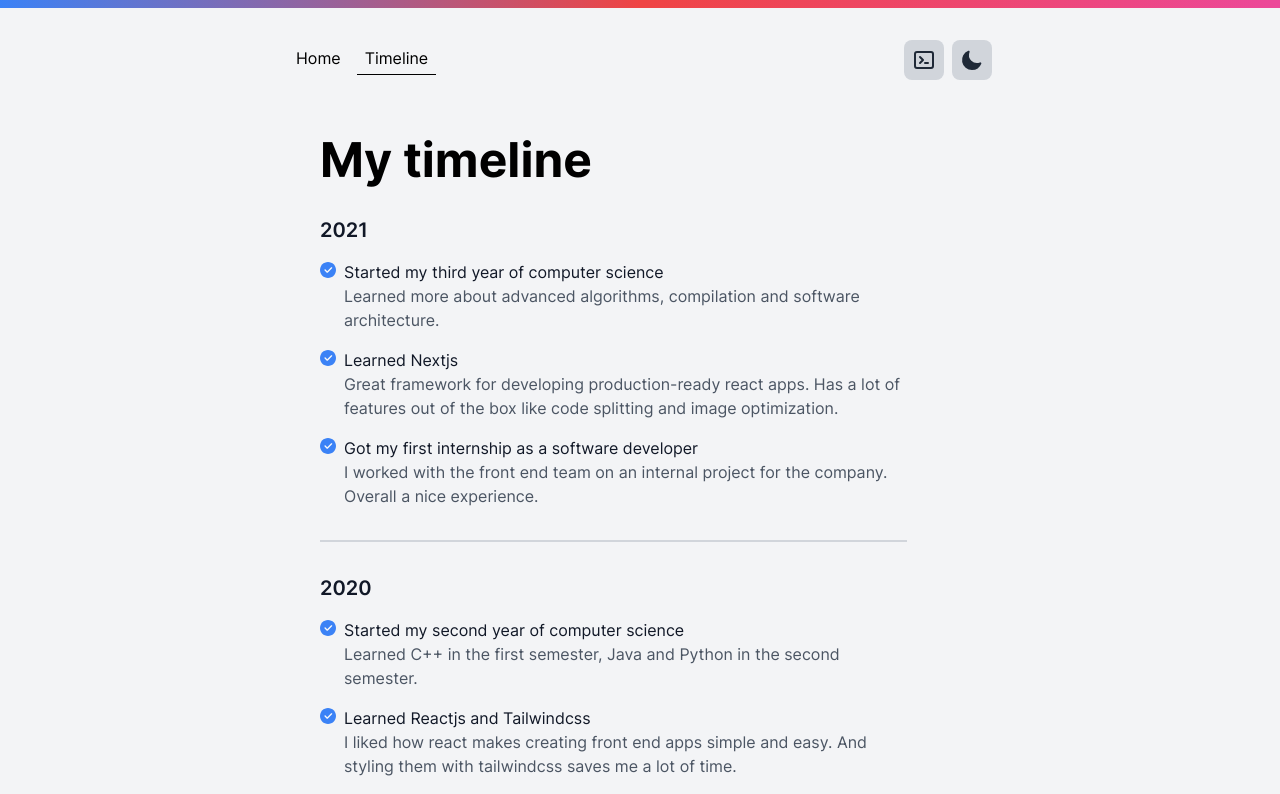
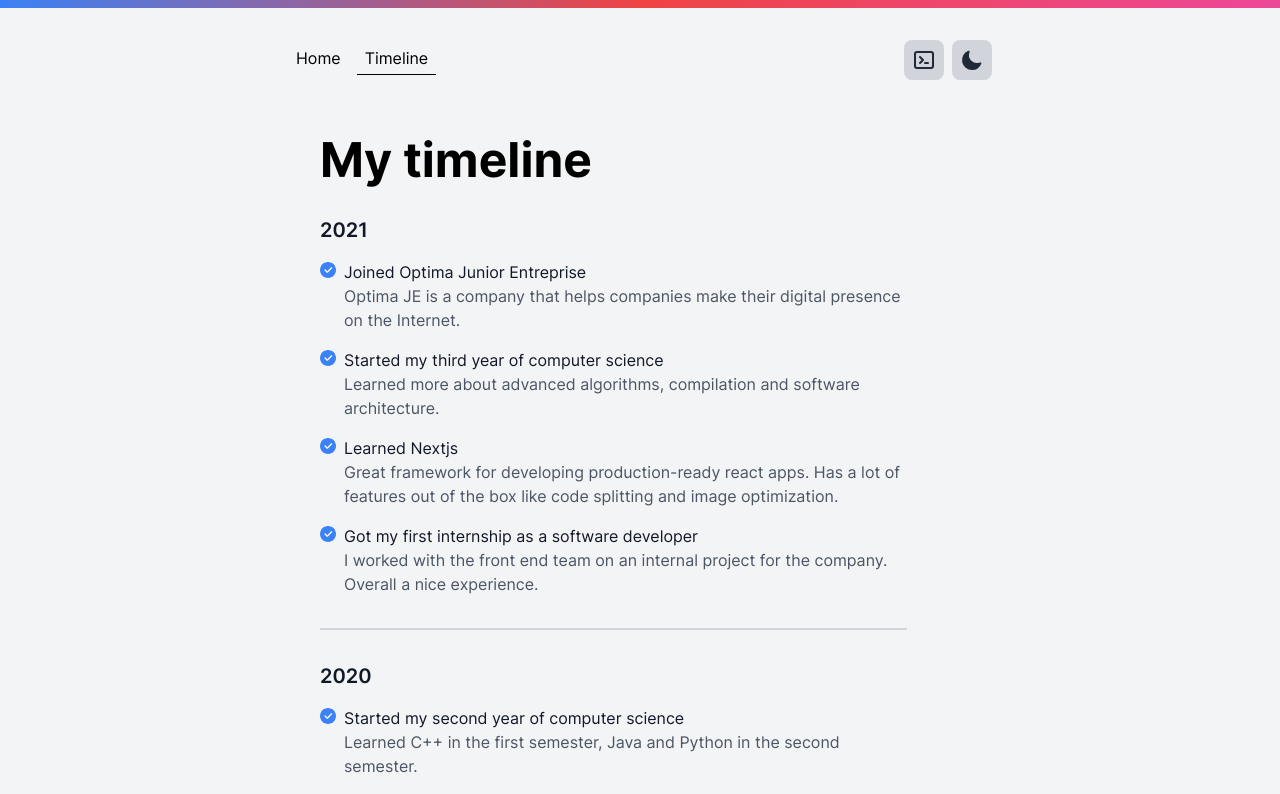
Before and after one commit to Seifbarouni/seifbarouni.live, a Next.js app: page /timeline in a window 1280 px wide. Shown: the top 794 px of the page. Built offline with nearby package versions, Linux system fonts and the light colour scheme; what tailwindcss-no-scrollbar would draw is missing.

Commit message:
added new achievement

```diff
--- a/components/timeline/FullTimeline.tsx
+++ b/components/timeline/FullTimeline.tsx
@@ -61,6 +61,10 @@ const FullTimeline: React.FC<FullTimelineProps> = ({}) => {
     <div className="pt-8 pb-8 w-11/12">
       <Year>2021</Year>
       <ul>
+        <Achievement title="Joined Optima Junior Entreprise">
+          Optima JE is a company that helps companies make their digital
+          presence on the Internet.
+        </Achievement>
         <Achievement title="Started my third year of computer science">
           Learned more about advanced algorithms, compilation and software
           architecture.
```
